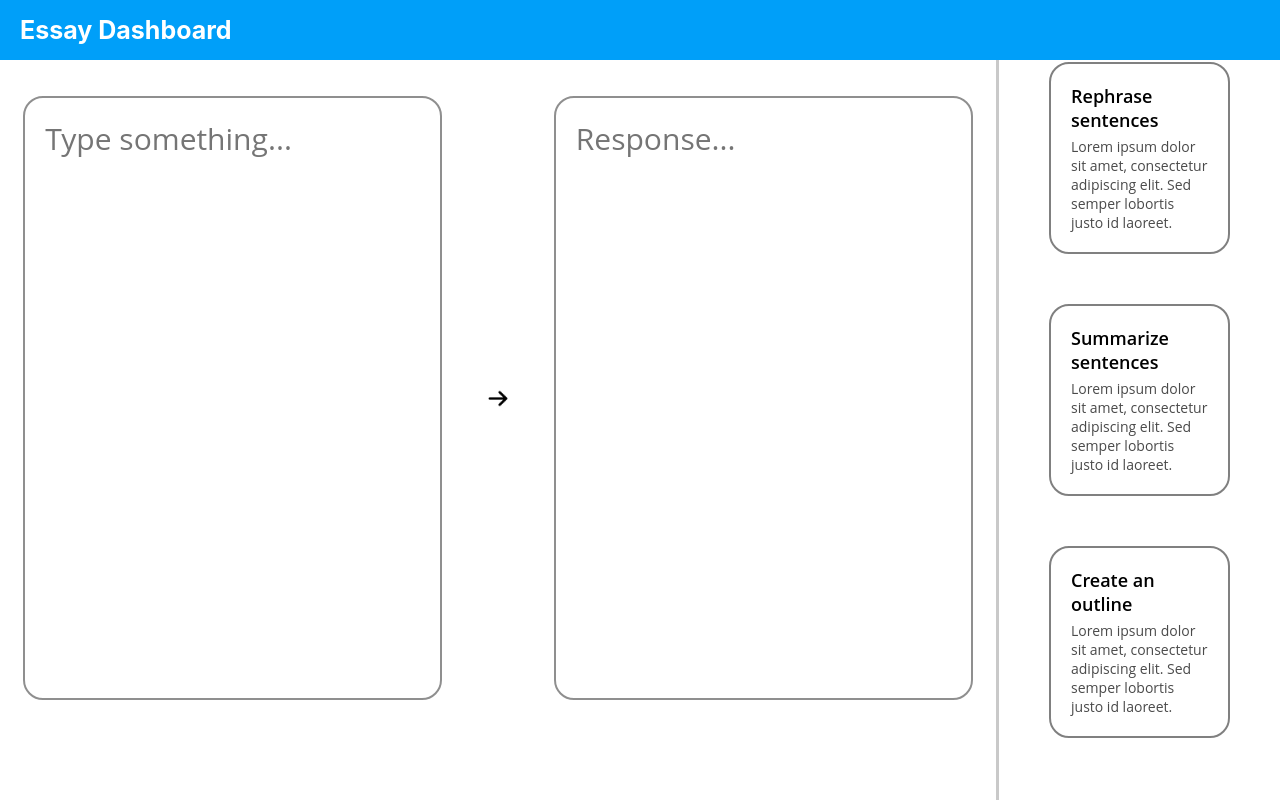
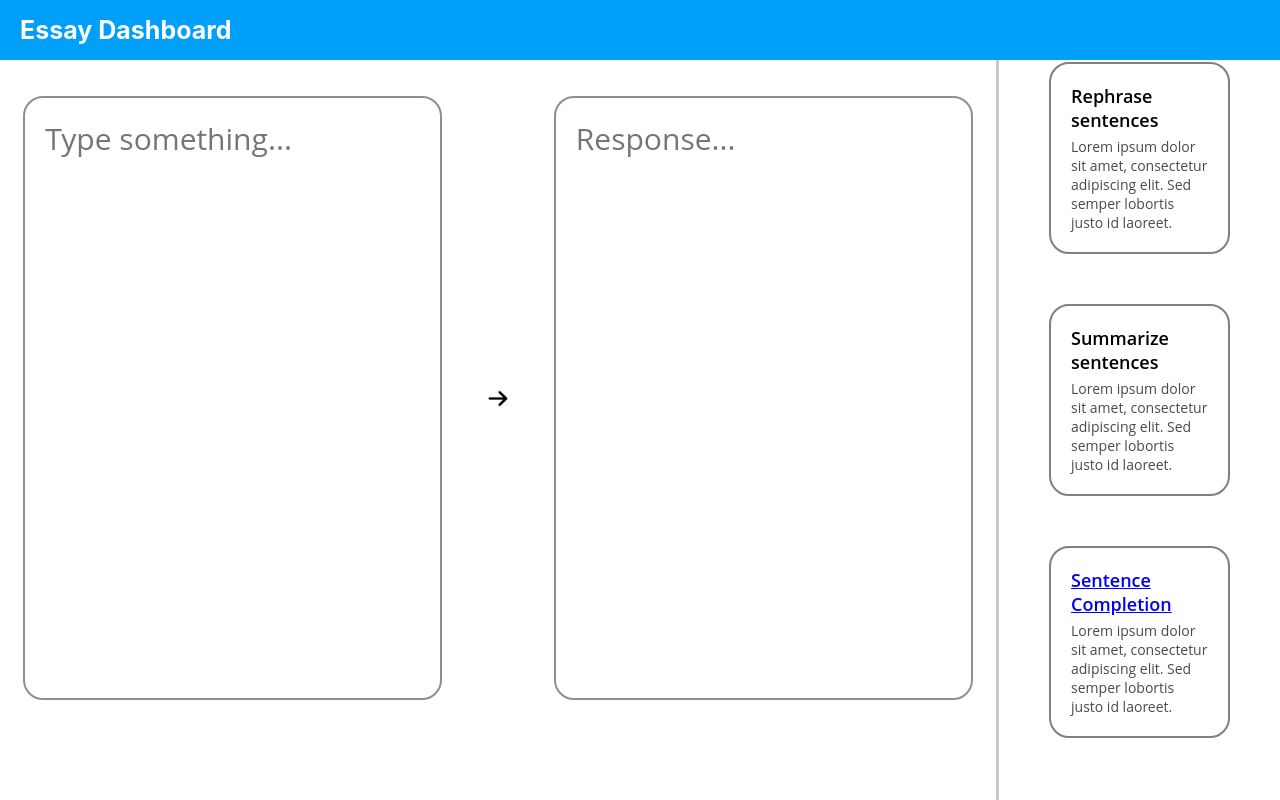
Before and after one commit to jakob-bjorner/essay-dashboard, a React (Create React App) app in the folder essay-dashboard/: page /home in a window 1280 px wide. Built offline with nearby package versions, Linux system fonts and the light colour scheme.

Commit message:
Changed project structure for Router

```diff
--- a/essay-dashboard/package.json
+++ b/essay-dashboard/package.json
@@ -8,6 +8,7 @@
     "@testing-library/user-event": "^13.5.0",
     "react": "^17.0.2",
     "react-dom": "^17.0.2",
+    "react-router-dom": "^6.2.1",
     "react-scripts": "5.0.0",
     "web-vitals": "^2.1.4"
   },
--- a/essay-dashboard/src/App.css
+++ b/essay-dashboard/src/App.css
@@ -30,6 +30,10 @@ button {
 	margin-right: 20px;
 }
 .title {
+	flex: auto;
+}
+
+.menu {
 	flex: auto;
 }
 
--- a/essay-dashboard/src/App.js
+++ b/essay-dashboard/src/App.js
@@ -1,65 +1,17 @@
 import './App.css';
 import arrow from './arrow.png';
 import React, { useState, setState, useRef, useEffect } from 'react';
+import { Outlet, Link } from 'react-router-dom';
 
-function App() {
-	const [input, setInput] = useState('');
-	function handleChange(event) {
-		setInput(event.target.value);
-	}
-	function handleSubmit(event) {
-		alert(input);
-		event.preventDefault();
-	}
+export default function App() {
 	return (
 		<div className="App">
 			<div className="essay-header">
 				<div className="title">
-				Essay Dashboard
-			</div>
-			</div>
-			<div className="box">
-				<div className="text-input-output">
-					<form>
-						<textarea
-							type="text"
-							className="input"
-							placeholder="Type something..."
-							onChange={handleChange}
-							align="left"
-						></textarea>
-					</form>
-					<button onClick={handleSubmit}>
-						<img src={arrow} className="arrow" alt="arrow"></img>
-					</button>
-					<form>
-						<textarea
-							type="text"
-							className="output"
-							placeholder="Response..."
-						></textarea>
-					</form>
-
-				</div>
-				<div className="function-sidebar">
-					<div className="btn-holder">
-					<button className="function-btn">
-						<div className="heading">Rephrase sentences</div>
-						<div className="description">Lorem ipsum dolor sit amet, consectetur adipiscing elit. Sed semper lobortis justo id laoreet. </div>
-					</button>
-					<button className="function-btn">
-						<div className="heading">Summarize sentences</div>
-						<div className="description">Lorem ipsum dolor sit amet, consectetur adipiscing elit. Sed semper lobortis justo id laoreet. </div>
-					</button>
-					<button className="function-btn">
-						<div className="heading">Create an outline</div>
-						<div className="description">Lorem ipsum dolor sit amet, consectetur adipiscing elit. Sed semper lobortis justo id laoreet. </div>
-					</button>
-					</div>
+					Essay Dashboard
 				</div>
 			</div>
+			<Outlet/>
 		</div>
 	);
 }
-
-export default App;
--- a/essay-dashboard/src/index.js
+++ b/essay-dashboard/src/index.js
@@ -3,11 +3,17 @@ import ReactDOM from 'react-dom';
 import './index.css';
 import App from './App';
 import reportWebVitals from './reportWebVitals';
+import { BrowserRouter, Routes, Route } from 'react-router-dom';
+import Home from './routes/home';
 
 ReactDOM.render(
-  <React.StrictMode>
-    <App />
-  </React.StrictMode>,
+  <BrowserRouter>
+    <Routes>
+      <Route path="/" element={<App />}>
+        <Route path="home" element={<Home />} />
+      </Route>
+    </Routes>
+  </BrowserRouter>,
   document.getElementById('root')
 );
 
--- /dev/null
+++ b/essay-dashboard/src/routes/home.js
@@ -0,0 +1,58 @@
+import { Outlet, Link } from 'react-router-dom';
+import arrow from '../arrow.png';
+import React, { useState, setState, useRef, useEffect } from 'react';
+
+export default function Home() {
+    const [input, setInput] = useState('');
+	function handleChange(event) {
+		setInput(event.target.value);
+	}
+	function handleSubmit(event) {
+		alert(input);
+		event.preventDefault();
+	}
+    return (
+        <div className="box">
+			<div className="text-input-output">
+					<form>
+						<textarea
+							type="text"
+							className="input"
+							placeholder="Type something..."
+							onChange={handleChange}
+							align="left"
+						></textarea>
+					</form>
+					<button onClick={handleSubmit}>
+						<img src={arrow} className="arrow" alt="arrow"></img>
+					</button>
+					<form>
+						<textarea
+							type="text"
+							className="output"
+							placeholder="Response..."
+						></textarea>
+					</form>
+
+				</div>
+				<div className="function-sidebar">
+					<div className="btn-holder">
+					<button className="function-btn">
+						<div className="heading">Rephrase sentences</div>
+						<div className="description">Lorem ipsum dolor sit amet, consectetur adipiscing elit. Sed semper lobortis justo id laoreet. </div>
+					</button>
+					<button className="function-btn">
+						<div className="heading">Summarize sentences</div>
+						<div className="description">Lorem ipsum dolor sit amet, consectetur adipiscing elit. Sed semper lobortis justo id laoreet. </div>
+					</button>
+					<button className="function-btn">
+						<div className="heading">
+							<Link to="/completion">Sentence Completion</Link>
+						</div>
+						<div className="description">Lorem ipsum dolor sit amet, consectetur adipiscing elit. Sed semper lobortis justo id laoreet. </div>
+					</button>
+					</div>
+				</div>
+			</div>
+    );
+}
```
Also changed, not shown: essay-dashboard/src/routes/completion.js (added, +17 -0 lines), 1 other file (tests, documents, lock files or other folders).
